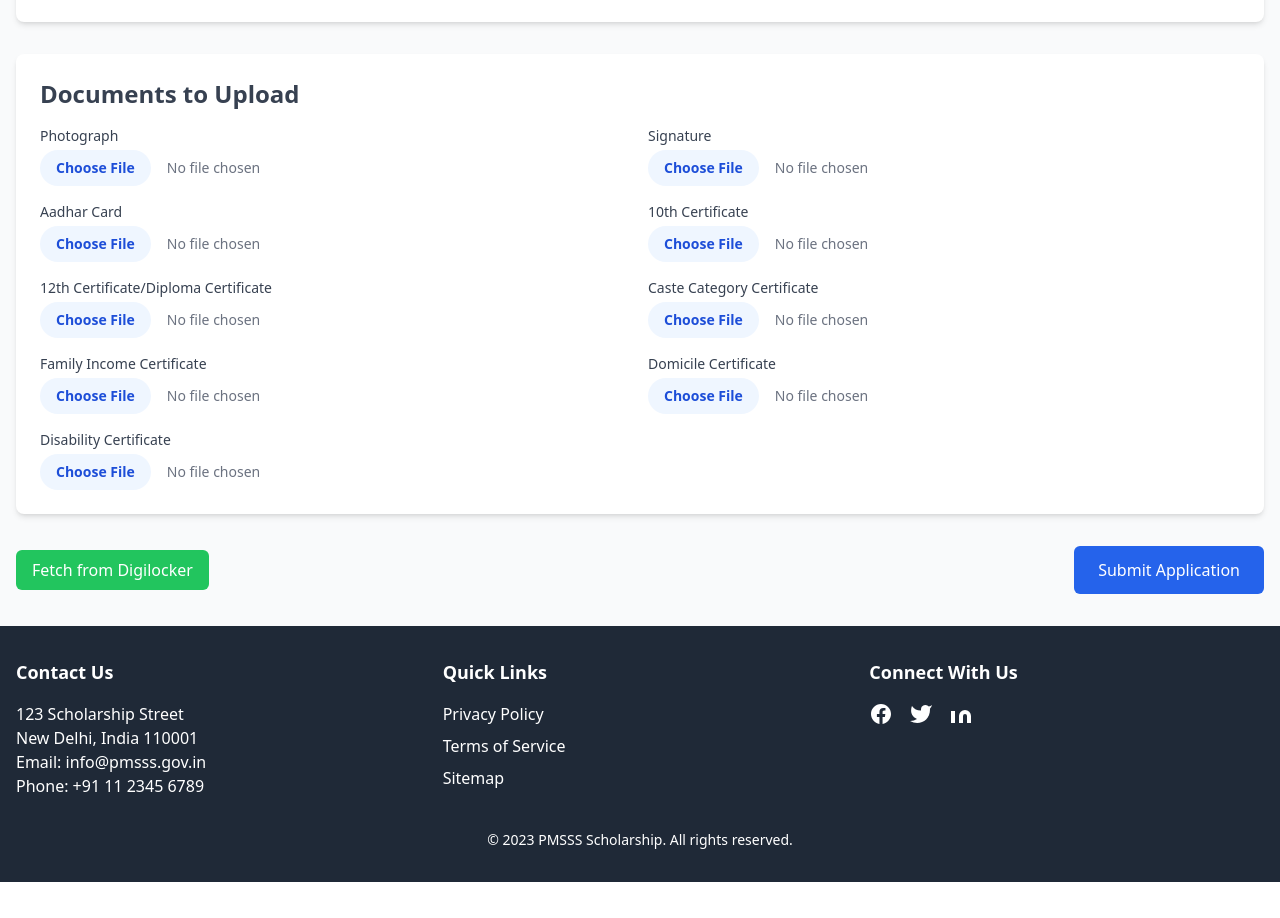
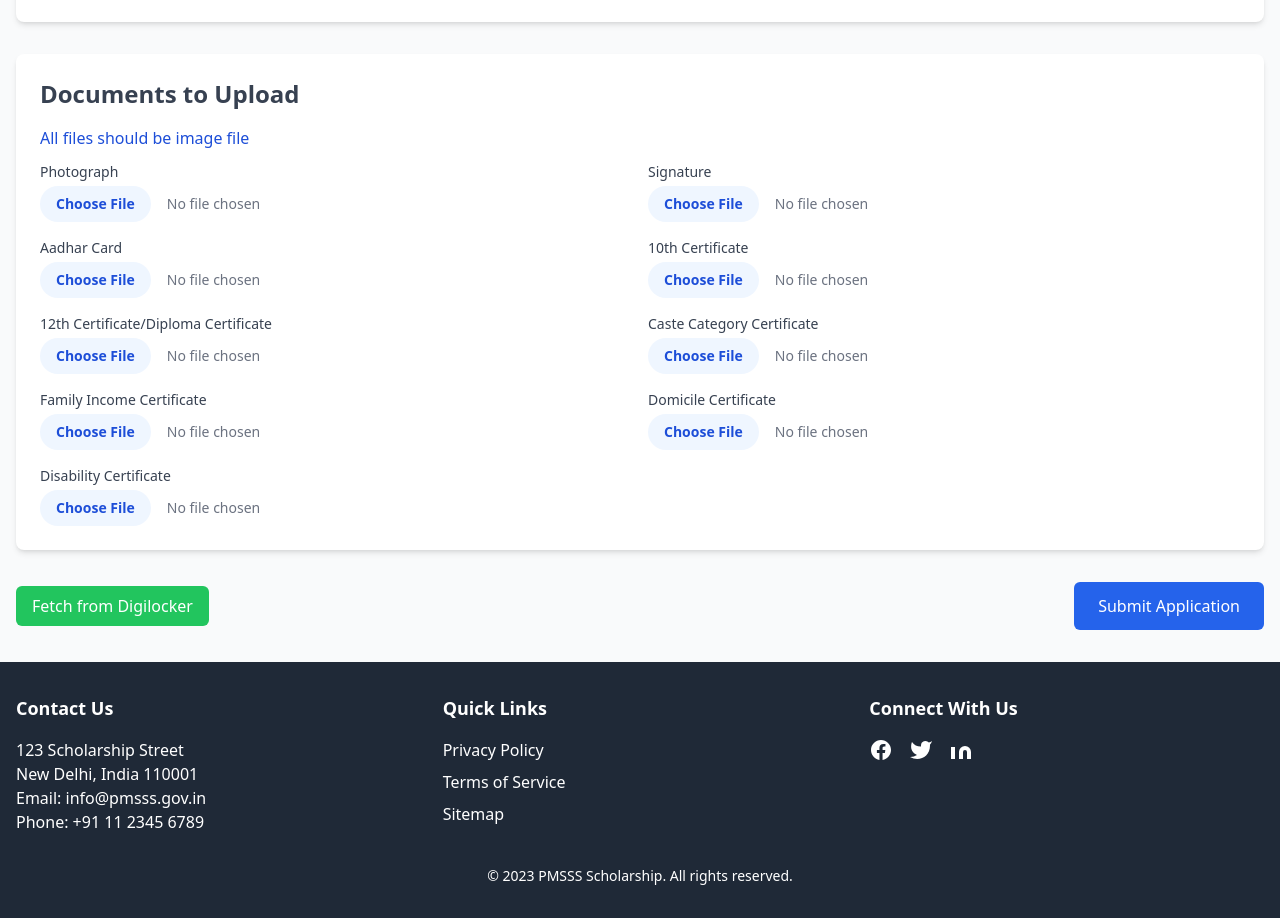
Before and after one commit to Harshitron/Final_Student_Page, a React (Vite) app: page /apply in a window 1280 px wide. Shown: the part 1993-2911 px from the top of the page. Before the commit the page ends 2875 px from the top, so only its background shows below. Built offline with nearby package versions, Linux system fonts and the light colour scheme; no server answers.

Commit message:
Cloudinary added

```diff
--- a/src/components/ApplyNow.jsx
+++ b/src/components/ApplyNow.jsx
@@ -768,6 +768,7 @@ const navigate = useNavigate()
           <h2 className="text-2xl font-semibold mb-4 text-gray-700">
             Documents to Upload
           </h2>
+          <p className="mb-3 text-blue-700">All files should be image file</p>
           <div className="grid grid-cols-1 md:grid-cols-2 gap-4">
             {[
               { name: "photograph", label: "Photograph" },
--- a/src/components/Navbar.jsx
+++ b/src/components/Navbar.jsx
@@ -15,7 +15,7 @@ export default function Navbar({ canUpdateApplication }) {
   const checkLogin = async() =>{
      try {
       const response = await apiClient.get(CHECKAUTH_ROUTE,{withCredentials: true})
-      if(response.status === 200){
+      if(response.data === "Logged IN"){
         setIsLoggedIn(true)
       }else{
         setIsLoggedIn(false)
--- a/src/components/SignInForm.jsx
+++ b/src/components/SignInForm.jsx
@@ -101,6 +101,8 @@ const SignInForm = () => {
                   required
                 />
                 <small className="text-gray-500">Enter your 6 digit security PIN</small>
+                <p className=" cursor-pointer  mb-4">Demo Password:  123456</p>
+
               </div>
               <p className="text-blue-500 cursor-pointer hover:underline text-sm mb-4">Forgot security PIN?</p>
 
```
Also changed, not shown: 1 other file (tests, documents, lock files or other folders).
